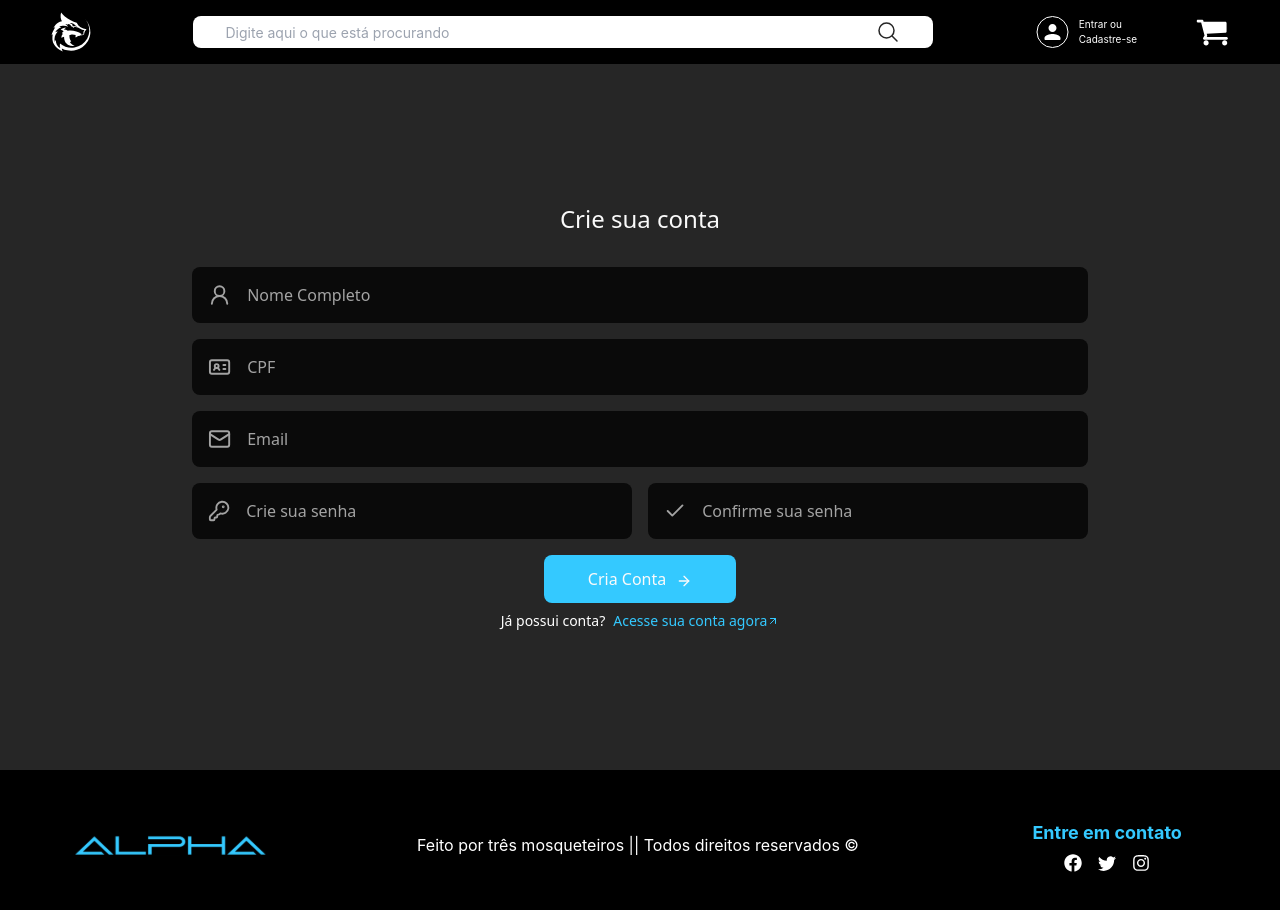
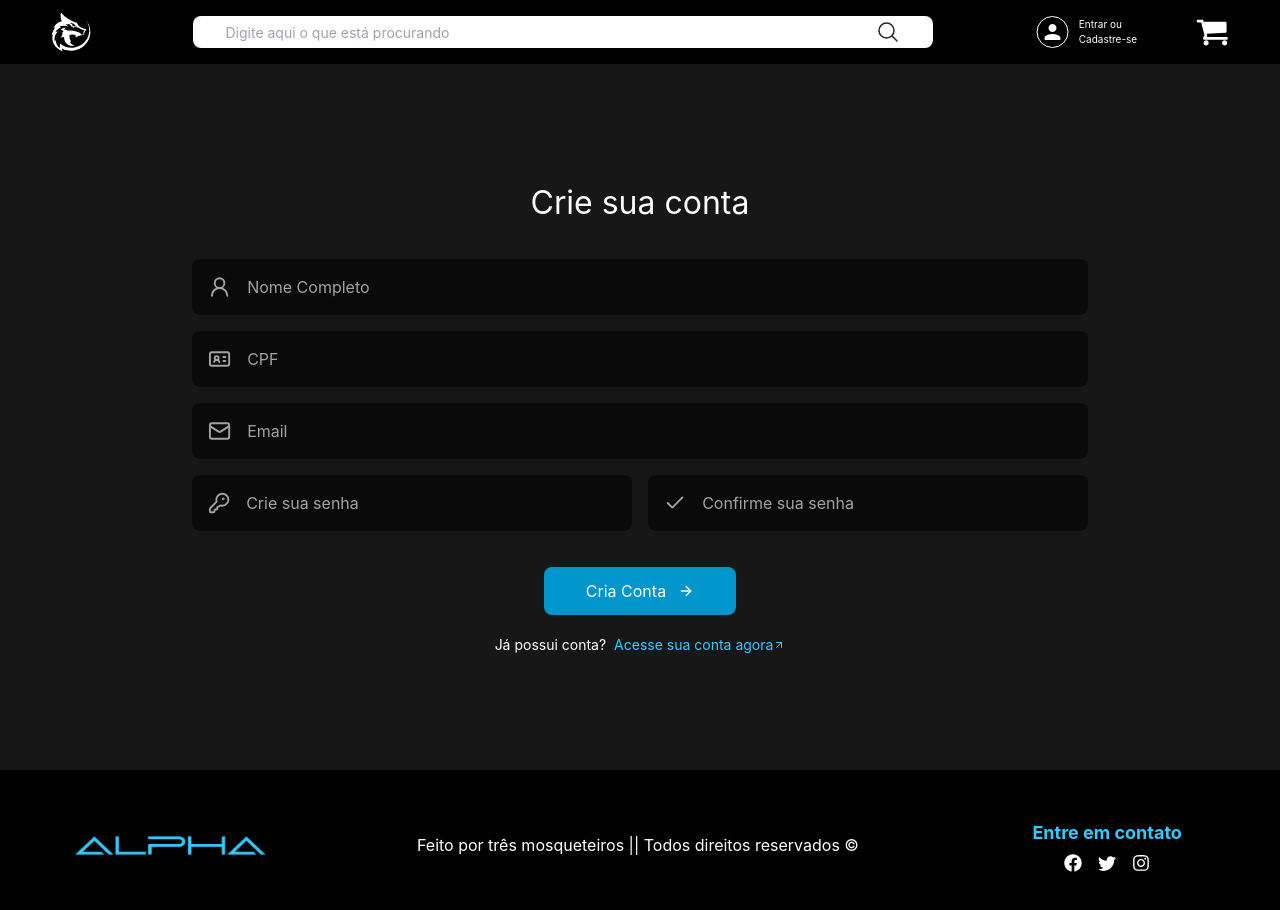
Before and after one commit to Pedro-Teodorio/pi_3_front, a React (Vite) app: page /cadastro in a window 1280 px wide. Shown: the top 910 px of the page. Built offline with nearby package versions, Linux system fonts and the light colour scheme; a web font is replaced by a local one.

Commit message:
feat: atualizar página de cadastro com novos componentes e melhorias de estilo

```diff
--- a/src/pages/Cadastro/index.jsx
+++ b/src/pages/Cadastro/index.jsx
@@ -5,6 +5,8 @@ import { useEffect } from 'react';
 import Header from '../../components/Header';
 import Footer from '../../components/Footer';
 import api from '../../api/axiosConfig';
+import { Link } from 'react-router-dom';
+import Button from '../../components/Button';
 
 export const Cadastro = () => {
   const {
@@ -51,11 +53,11 @@ export const Cadastro = () => {
       });
   };
   return (
-    <>
+    <div className="font-inter">
       <Header />
-      <div className="flex h-[706px] space-y-4 bg-neutral-800 p-6">
+      <div className="flex h-[706px] space-y-4 bg-dark-gray p-6">
         <div className="flex w-full flex-col items-center justify-center gap-8">
-          <h1 className="text-2xl text-neutral-50">Crie sua conta</h1>
+          <h1 className="text-head-lg text-neutral-50">Crie sua conta</h1>
           <form
             onSubmit={handleSubmit(onSubmit)}
             className="grid w-full max-w-4xl grid-cols-2 gap-4"
@@ -143,27 +145,23 @@ export const Cadastro = () => {
               )}
             </div>
 
-            <div className="col-span-2 flex flex-col gap-2">
-              <button
-                type="submit"
-                className="mx-auto h-12 w-48 space-x-2.5 rounded-lg bg-primary text-neutral-50"
-              >
-                <span className="text-font-button font-medium">Cria Conta</span>
-                <ArrowRight className="inline size-4" />
-              </button>
+            <div className="col-span-2 mt-5 flex flex-col items-center gap-5">
+              <Button type="submit">
+                Cria Conta <ArrowRight className="ml-3 inline size-4" />
+              </Button>
 
               <p className="flex justify-center gap-2 text-center text-sm text-white">
                 Já possui conta?{' '}
-                <a href="\login" className="flex items-center text-primary">
+                <Link to={'/login'} className="flex items-center text-primary">
                   Acesse sua conta agora
                   <ArrowUpRight className="inline size-3" />
-                </a>
+                </Link>
               </p>
             </div>
           </form>
         </div>
       </div>
       <Footer />
-    </>
+    </div>
   );
 };
```
